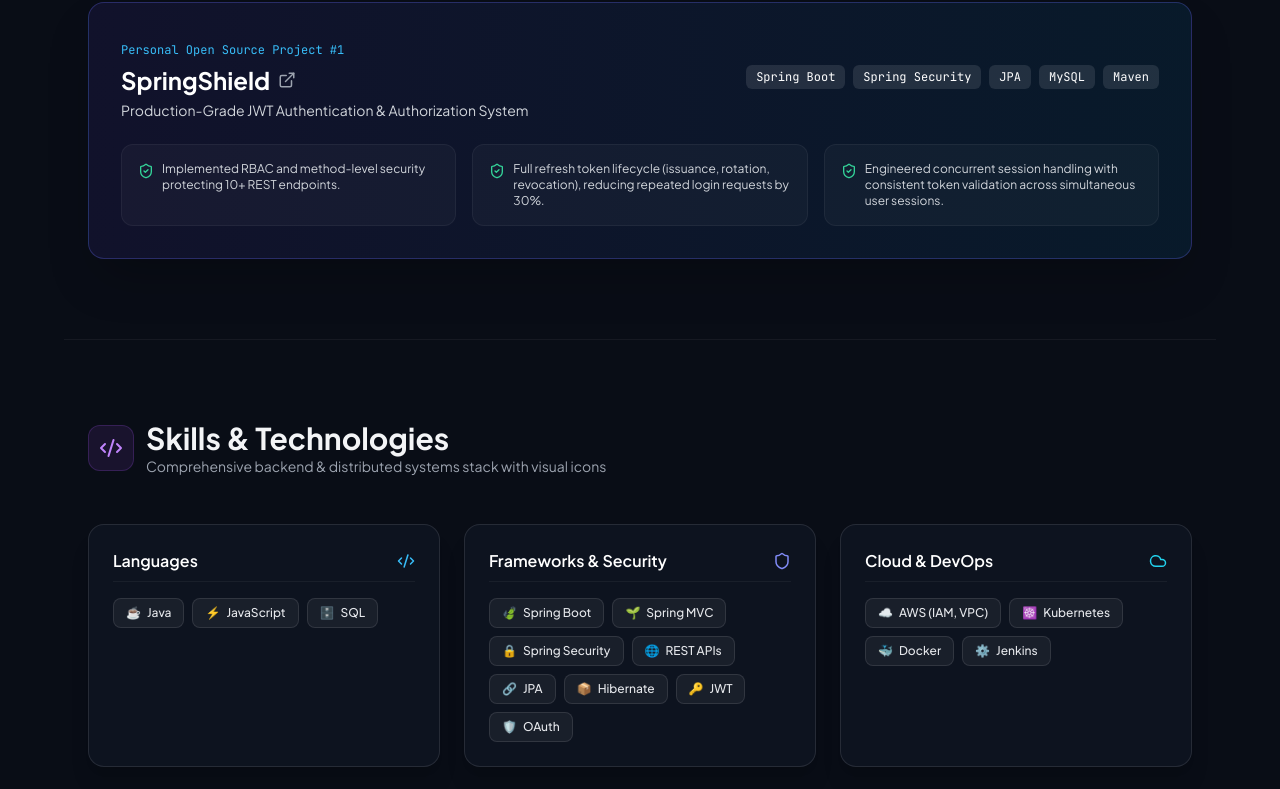
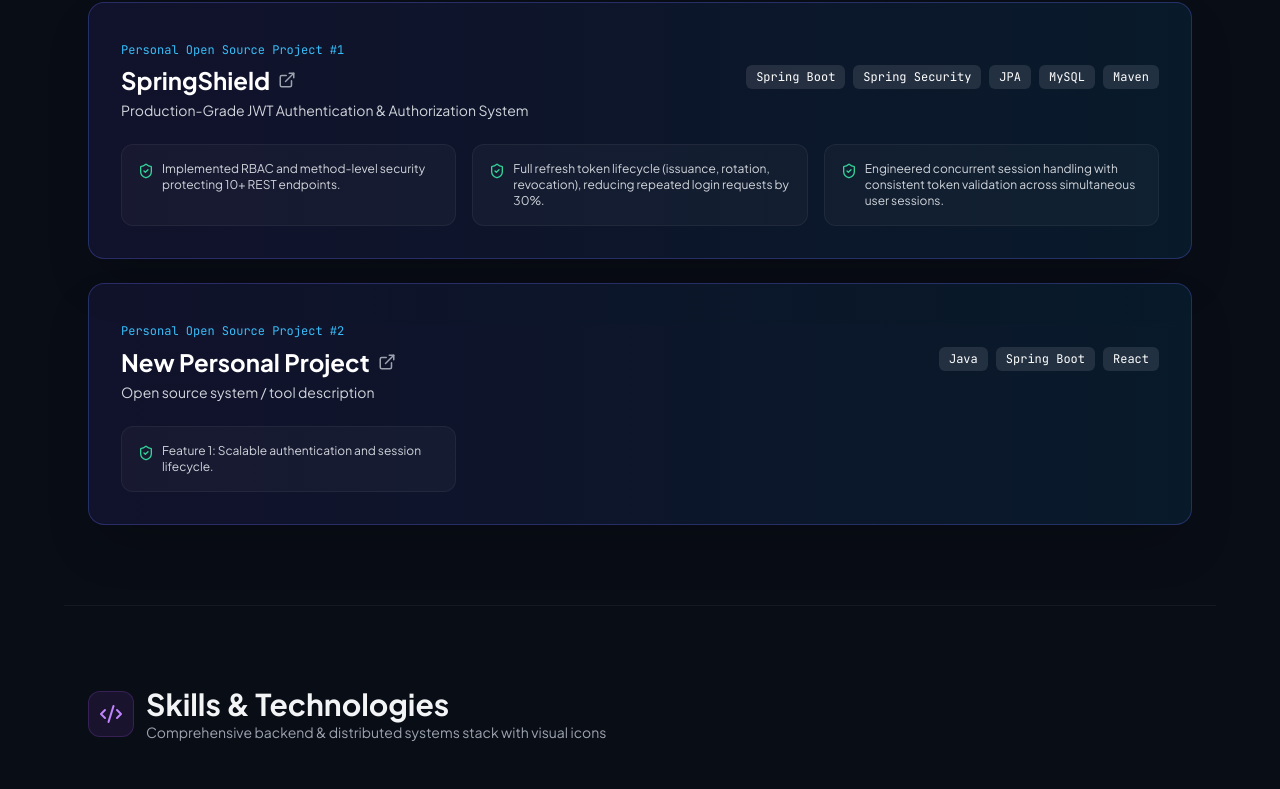
Before and after one commit to rkraj624/portfolio-main, a React (Vite) app: page / in a window 1280 px wide. Shown: the part 1973-2762 px from the top of the page. Built offline with nearby package versions, Linux system fonts and the light colour scheme.

Commit message:
chore: update portfolio contents via dashboard [8/7/2026, 6:26:46 AM]

```diff
--- a/src/data.js
+++ b/src/data.js
@@ -174,6 +174,19 @@ export const PORTFOLIO_DATA = {
         "Full refresh token lifecycle (issuance, rotation, revocation), reducing repeated login requests by 30%.",
         "Engineered concurrent session handling with consistent token validation across simultaneous user sessions."
       ]
+    },
+    {
+      "name": "New Personal Project",
+      "tagline": "Open source system / tool description",
+      "github": "https://github.com/rkraj-portfolio",
+      "tech": [
+        "Java",
+        "Spring Boot",
+        "React"
+      ],
+      "features": [
+        "Feature 1: Scalable authentication and session lifecycle."
+      ]
     }
   ],
   "achievements": [
```
